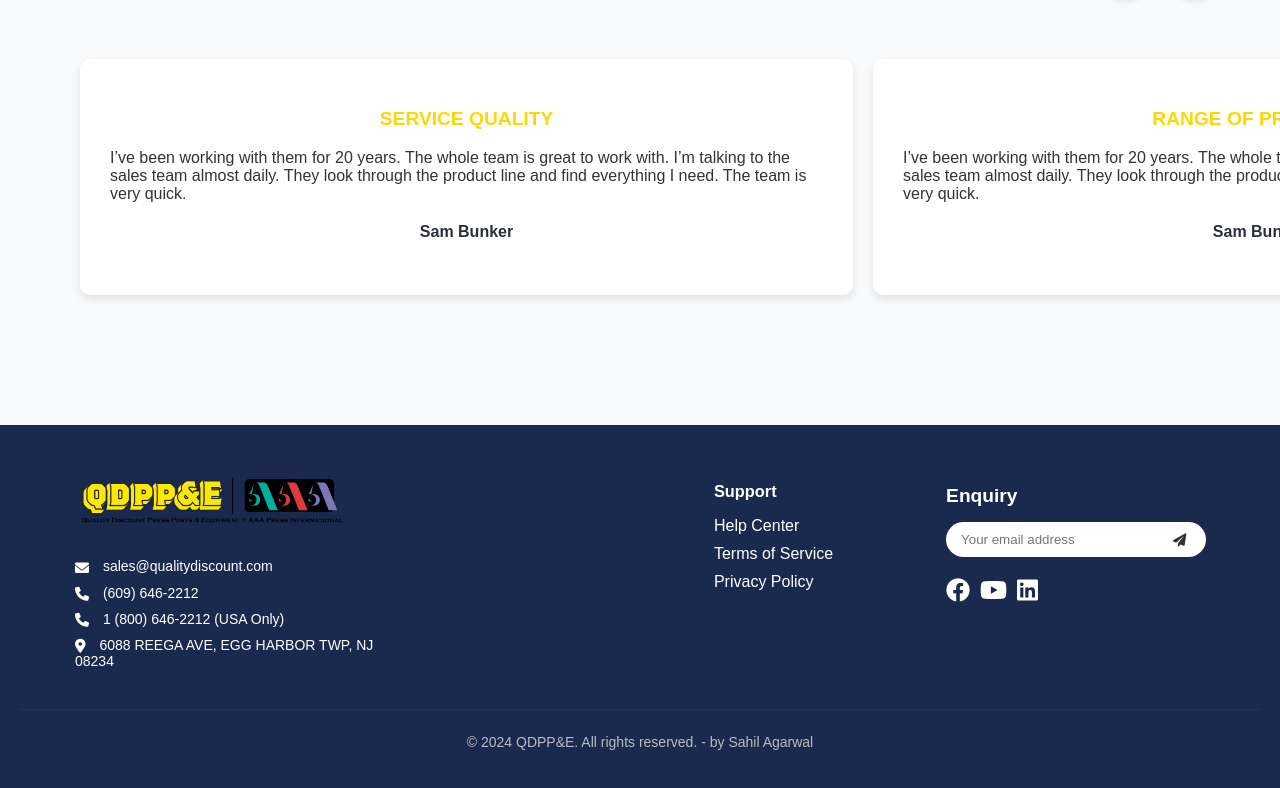
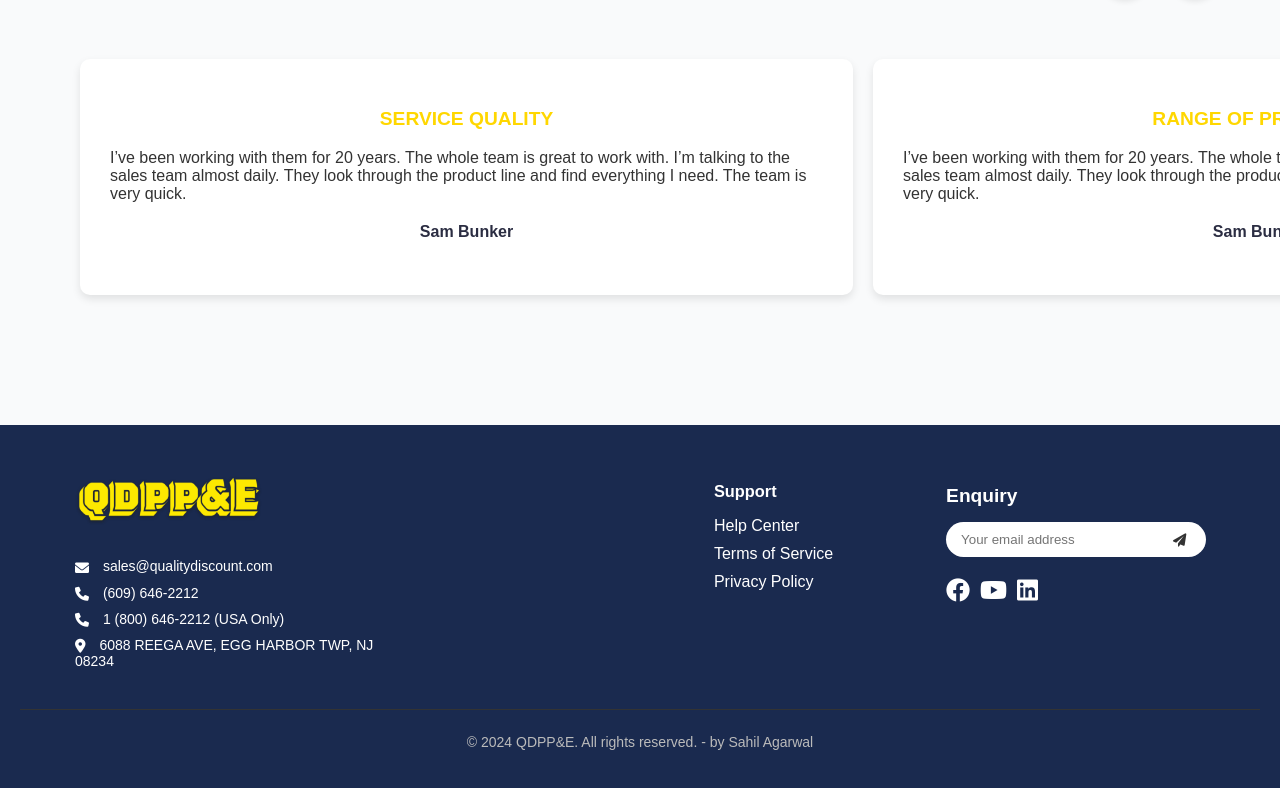
Before and after one commit to SahilAgrwaL/SilverskyAssignment, a plain HTML site: page index.html in a window 1280 px wide. Shown: the part 3001-3789 px from the top of the page. Drawn offline with Linux system fonts and the light colour scheme.

Commit message:
final commit

```diff
--- a/index.html
+++ b/index.html
@@ -165,7 +165,7 @@
     <footer class="footer">
         <div class="footer-container">
             <div class="footer-column">
-                <img src="images/logo.png" alt="QDPP&E Logo" class="footer-logo">
+                <img src="images/logo2.png" alt="QDPP&E Logo" class="footer-logo">
                 <p><i class="fas fa-envelope"></i> sales@qualitydiscount.com</p>
                 <p><i class="fas fa-phone"></i> (609) 646-2212</p>
                 <p><i class="fas fa-phone"></i> 1 (800) 646-2212 (USA Only)</p>
```
Also changed, not shown: images/logo2.png (added).
